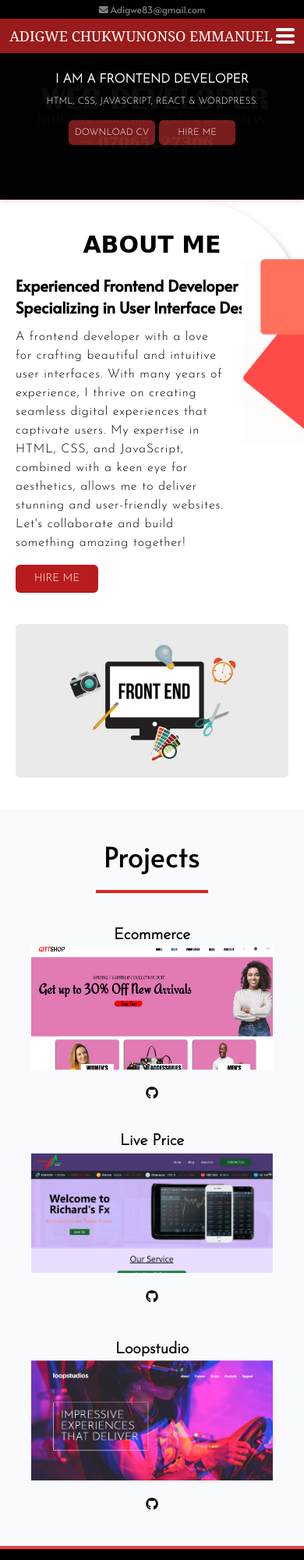
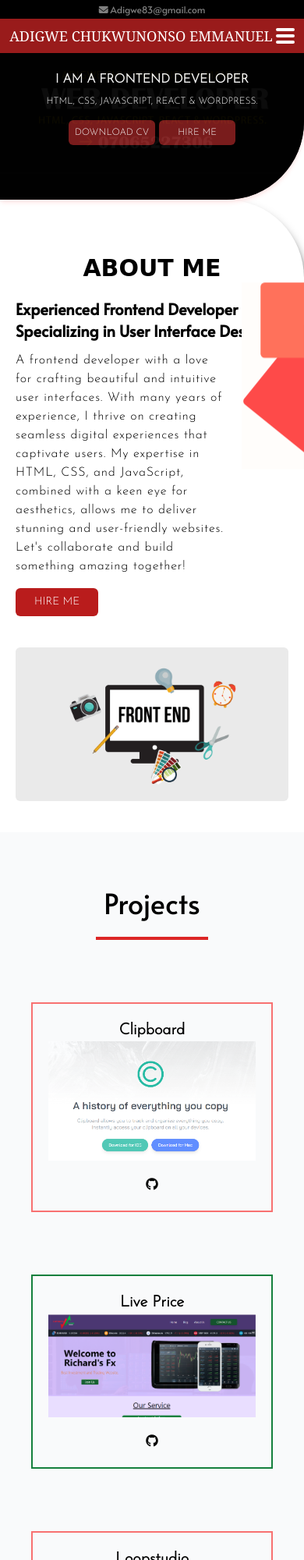
Before and after one commit to Adigwe682/Portfiolo, a website: page index.html in a window 390 px wide. Shown: the top 2000 px of the page at 78% size. Drawn offline with Linux system fonts and the light colour scheme; a web font is replaced by a local one.

Commit message:
updatemobile commit

```diff
--- a/index.html
+++ b/index.html
@@ -1,5 +1,5 @@
 <!DOCTYPE html>
-<html lang="en">
+<html lang="en" class="scroll-smooth">
 
 
 <head>
@@ -78,6 +78,10 @@
                     <p class="hover:text-red-300 cursor-pointer C">CONTACT ME</p>
 
                 </a>
+                <a href="#workexperience" id="services">
+                    <p class="hover:text-red-300 cursor-pointer C">SERVICES</p>
+
+                </a>
             </div>
         </div>
         <nav class="bg-red-800  w-full flex flex-row p-2  justify-evenly text-white items-center">
@@ -109,10 +113,11 @@
         </nav>
     </header>
     <main>
-        <section class="w-full pt-64  relative md:rounded-br-[150px] shadow-red-100 shadow-md text-white h-40 md:h-[70vh]  "
+        <section
+            class="w-full pt-64  relative rounded-br-[100px] md:rounded-br-[150px] shadow-red-100 shadow-md text-white h-40 md:h-[70vh]  "
             id="section1">
             <div id="divoverlay"
-                class="absolute flex flex-row justify-around items-center top-0 right-0 left-0 bottom-0 bg-black opacity-95 text-center md:rounded-br-[150px]">
+                class="absolute flex flex-row rounded-br-[100px] justify-around items-center top-0 right-0 left-0 bottom-0 bg-black opacity-95 text-center md:rounded-br-[150px]">
                 <div class=" md:flex md:flex-col md:items-center md:justify-center">
                     <h1 class="pt-5 font-extrabold md:text-6xl ">I AM A FRONTEND DEVELOPER</h1>
                     <p class=" capitalize text-xs pt-2 md:text-2xl ">HTML, CSS, JAVASCRIPT, REACT & WORDPRESS.</p>
@@ -138,9 +143,9 @@
             </div>
         </section>
         <section id="section2"
-            class="bg-white shadow-lg shadow-black md:bg-red-50 rounded-tr-[150px] px-5 py-10 md:px-12 ">
-            <h1 class="font-bold text-3xl font text-center font-rubik  mb-5 md:text-3xl">ABOUT ME</h1>
-            <div class="flex flex-col md:flex-row justify-between items-center">
+            class="bg-white shadow-lg shadow-black md:bg-red-50 rounded-tr-[100px] md:rounded-tr-[150px] px-5 py-10 md:px-12 ">
+            <h1 class="font-bold text-3xl font text-center font-rubik pt-[30px]  mb-5 md:text-3xl">ABOUT ME</h1>
+            <div class="flex  flex-col items-center md:flex-row md:justify-between">
                 <div class="relative">
                     <p class=" max-w-sm  text-left text-xl font-bold mb-3 md:mb-5 font-alata md:text-2xl md:max-w-xl">
                         Experienced Frontend
@@ -161,7 +166,8 @@
                             class="text-sm md:text-xl transition-all duration-100 bg-red-700 py-2 px-6 mt-4 rounded-md text-white hover:border-2 hover:border-red-900 hover:bg-black">HIRE
                             ME</button>
                     </a>
-                    <img src="./images/Frame 19.svg" alt="" class="w-20 animate-bounce absolute top-10 -right-5  md:hidden">
+                    <img src="./images/Frame 19.svg" alt=""
+                        class="w-20 animate-bounce absolute top-10 -right-5  md:hidden">
                 </div>
                 <div>
                     <img src="./images/front.png" alt="" class="rounded-md mt-10 md:mt-0 md:w-[520px]">
@@ -169,36 +175,45 @@
             </div>
         </section>
         <section id="section3Service" class="bg-gray-50 py-10 px-10">
-            <h1 class="font-alata  text-center text-4xl capitalize">Projects</h1>
+            <h1 class="font-alata  text-center text-4xl capitalize pt-[30px]">Projects</h1>
             <div class="mx-auto mt-6 w-36 h-1 bg-red-600"></div>
             <div class="flex flex-col items-center gap-10 md:flex-row md:justify-center md:gap-10 mt-10">
-                <div>
-                    <p class="text-center text-xl font-bold">Ecommerce</p>
-                    <img src="./images/giftshop.png" alt="" class="w-80 mx-auto">
+                <a href="https://cliplandingpage.netlify.app/">
+                    <div
+                        class="border-2 border-red-400 p-5 cursor-pointer transition-all duration-1000 hover:scale-50 ">
+                        <p class="text-center text-xl font-bold">Clipboard</p>
+                        <img src="./images/clip.png" alt="" class="w-80 mx-auto">
                         <div class="flex justify-center mt-5">
                             <i class="fab fa-github"></i>
                             <a href=""></a>
                         </div>
                     </div>
-                <div>
+                </a>
+                <a href="https://richardfxsignal.netlify.app/">
+                    <div
+                        class="border-2 border-green-700 p-5 cursor-pointer transition-all duration-1000 hover:scale-50">
                         <p class="text-center text-xl font-bold">Live Price</p>
                         <img src="./images/Live price.png" alt="" class="w-80 mx-auto">
                         <div class="flex justify-center mt-5">
-                        <a href="https://github.com/Adigwe682/Richardfx-Landing-page"><i class="fab fa-github"></i></a>
+                            <a href="https://github.com/Adigwe682/Richardfx-Landing-page"><i
+                                    class="fab fa-github"></i></a>
                         </div>
                     </div>
-                <div>
+                </a>
+                <a href="https://loopstudiosproject.netlify.app/">
+                    <div class="border-2 border-red-400 p-5 cursor-pointer transition-all duration-1000 hover:scale-50">
                         <p class="text-center text-xl font-bold">Loopstudio</p>
                         <img src="./images/loopstudio.png" alt="" class="w-80 mx-auto">
                         <div class="flex justify-center mt-5">
                             <a href="https://github.com/Adigwe682/Loopstudios"> <i class="fab fa-github"></i></a>
                         </div>
                     </div>
+                </a>
             </div>
         </section>
         <section id="workexperience" class="md:mt-16 py-10 bg-black border-red-500 border-t-4 border-b-4">
             <div class="md:pt-10">
-                <h1 class="font-alata  text-center text-6xl capitalize text-white ">Work Experience</h1>
+                <h1 class="font-alata  text-center md:text-6xl text-4xl capitalize text-white ">Work Experience</h1>
                 <div class="mx-auto mt-6 w-36 h-1 bg-red-600"></div>
             </div>
             <div class="flex flex-col gap-10 items-center  md:flex-row  md:justify-center mt-10  md:mt-20 md:gap-10">
@@ -291,9 +306,15 @@
                 <h1 class="text-xl font-extrabold">ADIGWE CHUKWUNONSO EMMANUEL</h1>
                 <p class="text-xl my-2 font-sans font-bold">Frontend Web Developer</p>
                 <div class="flex justify-center space-x-2   p-5">
+                    <a href="https://www.linkedin.com/in/adigwe-emmanuel-04b539237/" class="hover:rounded-full hover:border-2 hover:border-red-700 hover:p-3">
                         <img src="./images/lc.png" alt="" class="w-14" id="linkedin">
+                    </a>
+                    <a href="https://twitter.com/MaziiiiExchange2" class="hover:rounded-full hover:border-2 hover:border-green-700 hover:p-3">
                         <img src="./images/tc.png" alt="" class="w-14 ficon">
+                    </a>
+                    <a href="https://github.com/Adigwe682" class="hover:rounded-full hover:border-2 hover:border-black hover:p-3">
                         <img src="./images/github.svg" alt="" class="w-14">
+                    </a>
                 </div>
                 <p class="italic font-san">Email protected</p>
             </div>
--- a/input.css
+++ b/input.css
@@ -7,6 +7,7 @@
     padding: 0;
     box-sizing: border-box;
 }
+html
 
 header{
     font-family:Cambria, Cochin, Georgia, Times, 'Times New Roman', serif;
@@ -16,6 +17,9 @@ main #section1{
     background-position:center;
     background-size: cover;
 }
+/* main section{
+    scroll-snap-type: y mandatory;
+} */
 #myP {
     opacity: 0;
     transition: opacity 0.5s;
--- a/script.js
+++ b/script.js
@@ -6,6 +6,7 @@ const home = document.getElementById('home')
 const about = document.getElementById('about')
 const portfiolo = document.getElementById('project')
 const contact= document.getElementById('contact')
+const services= document.getElementById('services')
 
 btn.addEventListener('click', navToggle)
 function navToggle() {
@@ -49,6 +50,13 @@ function navToggle() {
     mobileoverlay.classList.toggle('hidden')
     mobileoverlay.classList.toggle('block')
 }
+services.addEventListener('click', navToggle)
+function navToggle() {
+    mobilemenu.classList.toggle('right-[-300px]')
+    mobilemenu.classList.toggle('right-0')
+    mobileoverlay.classList.toggle('hidden')
+    mobileoverlay.classList.toggle('block')
+}
 const element = document.querySelector("#myP");
 
 const options = {
```
Also changed, not shown: css/style.css, images/clip.png (added). Lines whose indentation alone changed are shown as unchanged.
